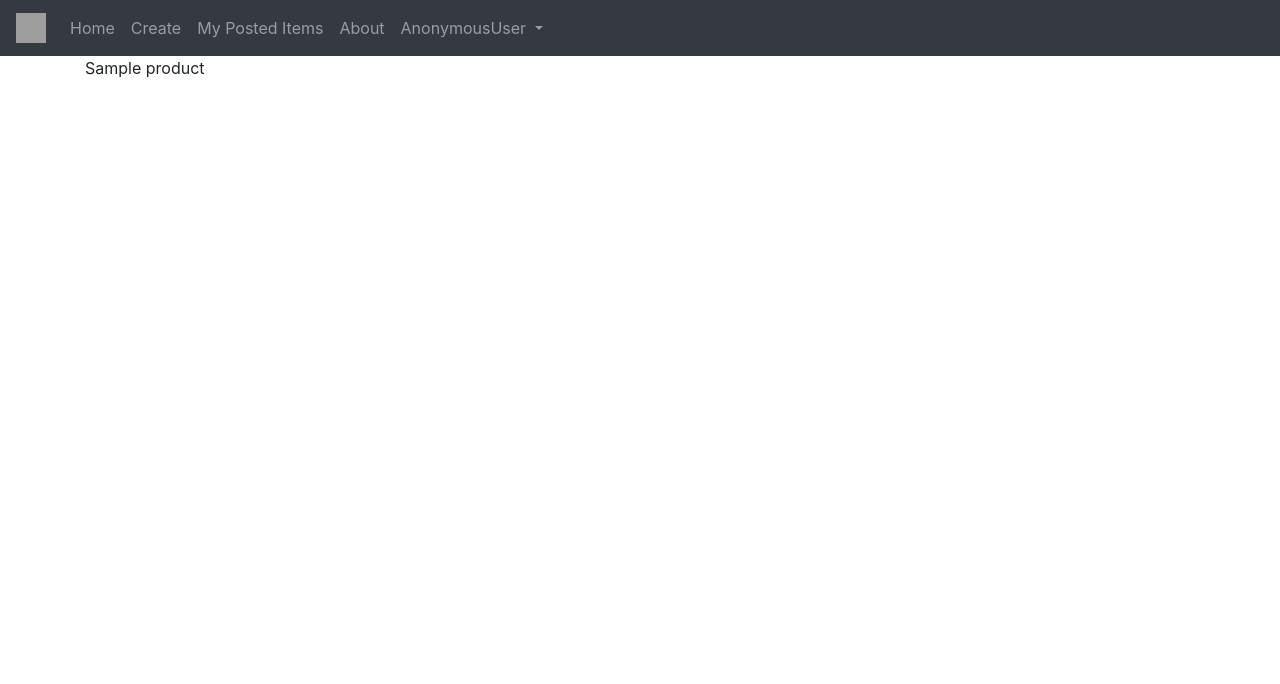
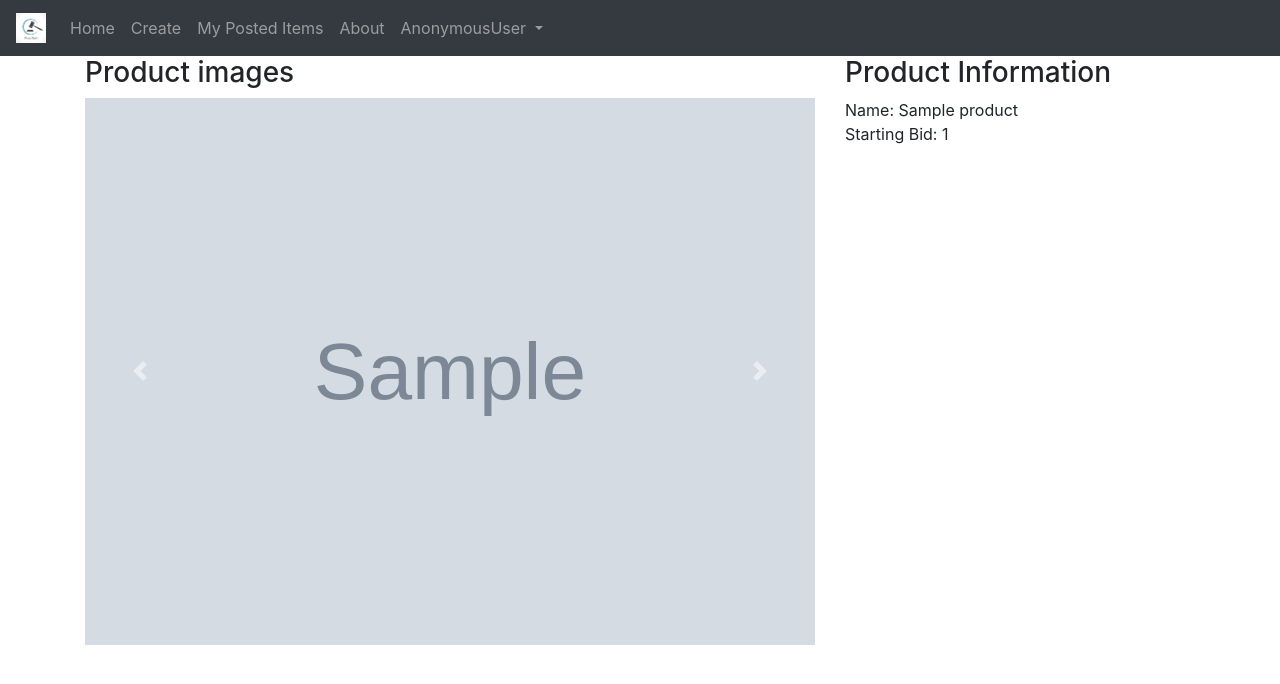
Before and after one commit to Sadman25/Auction-Site, a Django app: page /auction/productDetails/1/ in a window 1280 px wide. Shown: the top 684 px of the page. Run offline with Django 3.2, Linux system fonts and the light colour scheme; tables that the repository leaves empty hold one stand-in row (values such as "Sample post"); grey boxes marked "Sample" are stand-in pictures; some libraries are stand-ins or nearby versions; grey boxes are pictures that could not be loaded.

Commit message:
#3 Step 15: Rendered product images in product details page

```diff
--- a/AuctionSite/auction/templates/product_details.html
+++ b/AuctionSite/auction/templates/product_details.html
@@ -3,8 +3,44 @@
 
 {% block content %}
 
-<div class="container">
-  <p>{{product_details.product_name}}</p>
+
+  <div class="container" id="product">
+    <div class="row">
+      <!-- {% for image in product_images %}
+                {% endfor%} -->
+        <div class="col-lg-8" id="product_images">
+            <h3>Product images</h3>
+            <div id="carouselExampleControls" class="carousel slide" data-ride="carousel">
+              <div class="carousel-inner">
+                <div class="carousel-item active">
+                  <img class="d-block w-100" src="{{ product_details.cover_photo.url }}" alt="First slide">
+                </div>
+                {% for image in product_images %}
+                <div class="carousel-item">
+                  <img class="d-block w-100" src="{{ image.image.url }}" alt="Second slide">
+                </div>
+                {% endfor%}
+              </div>
+              <a class="carousel-control-prev" href="#carouselExampleControls" role="button" data-slide="prev">
+                <span class="carousel-control-prev-icon" aria-hidden="true"></span>
+                <span class="sr-only">Previous</span>
+              </a>
+              <a class="carousel-control-next" href="#carouselExampleControls" role="button" data-slide="next">
+                <span class="carousel-control-next-icon" aria-hidden="true"></span>
+                <span class="sr-only">Next</span>
+              </a>
+            </div>
+        </div>
+        <div class="col-lg-4" id="product_info">
+            <h3>Product Information </h3>
+            <p>Name: {{product_details.product_name}}<br>
+               Starting Bid: {{ product_details.starting_bid }}
+               </p>
+
+            </div>
+        </div>
+</div>
+
 </div>
 
 {% endblock %}
--- a/AuctionSite/auction/views.py
+++ b/AuctionSite/auction/views.py
@@ -40,7 +40,9 @@ def createAuction(request):
 
 def productDetails(request,pk):
     product_details = product.objects.get(id=pk)
-    context = {'product_details':product_details}
+    product_images = images.objects.filter(product=product.objects.get(id=pk))
+    context = {'product_details':product_details,
+    'product_images':product_images}
     return render (request,'product_details.html',context)
 
 
```
Also changed, not shown: AuctionSite/static/images/Sadman_yUXVmAd.jpg (deleted), AuctionSite/static/images/auction_logo.jpg (added).
